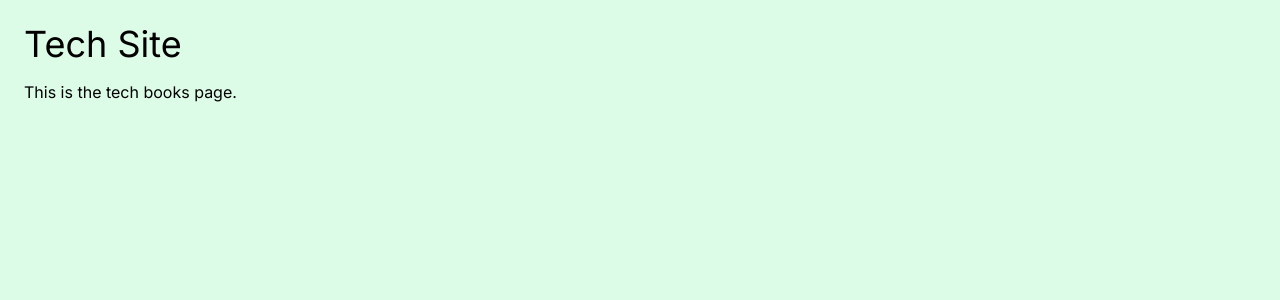
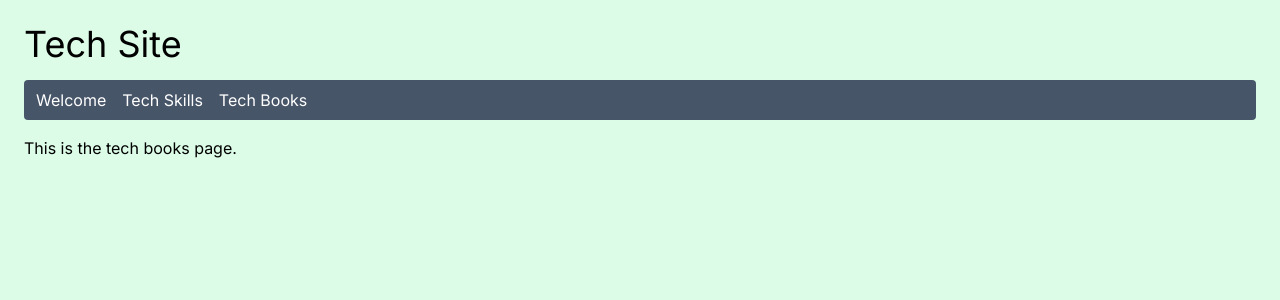
Before and after one commit to edwardtanguay/et453-nextjs-site, a Next.js app: page /techbooks in a window 1280 px wide. Shown: the top 300 px of the page. Built offline with nearby package versions, Linux system fonts and the light colour scheme.

Commit message:
menu works

```diff
--- a/components/Header.tsx
+++ b/components/Header.tsx
@@ -1,7 +1,10 @@
+import { Nav } from "./Nav";
+
 export const Header = () => {
 	return (
 		<>
 			<h1 className="text-4xl mb-4">Tech Site</h1>
+			<Nav/>
 		</>
 	);
 };
--- /dev/null
+++ b/components/Nav.tsx
@@ -0,0 +1,19 @@
+import Link from "next/link";
+
+export const Nav = () => {
+	return (
+		<nav className="bg-slate-600 text-white mb-4 rounded p-2 mainnav">
+			<ul className="flex gap-4 ml-1">
+				<li>
+					<Link href="/">Welcome</Link>
+				</li>
+				<li>
+					<Link href="/techskills">Tech Skills</Link>
+				</li>
+				<li>
+					<Link href="/techbooks">Tech Books</Link>
+				</li>
+			</ul>
+		</nav>
+	);
+};
```
